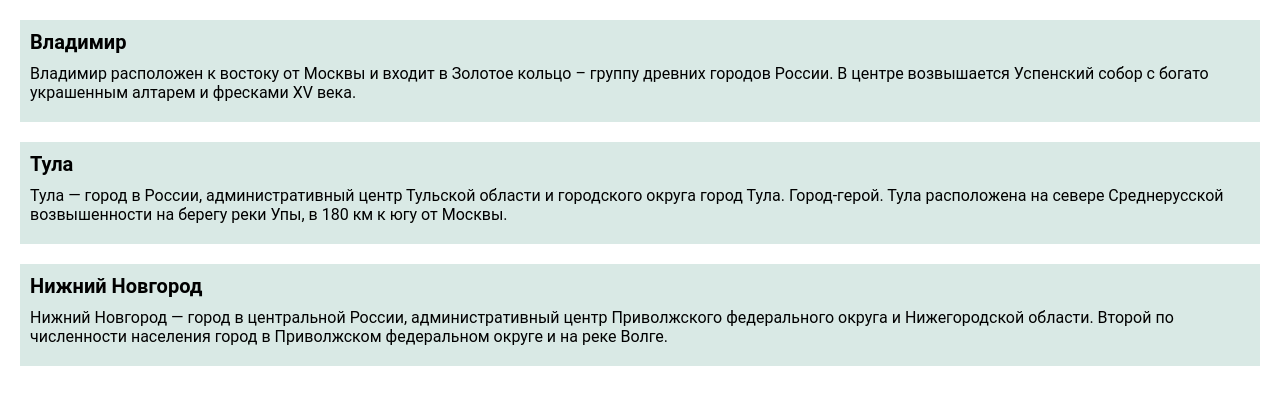
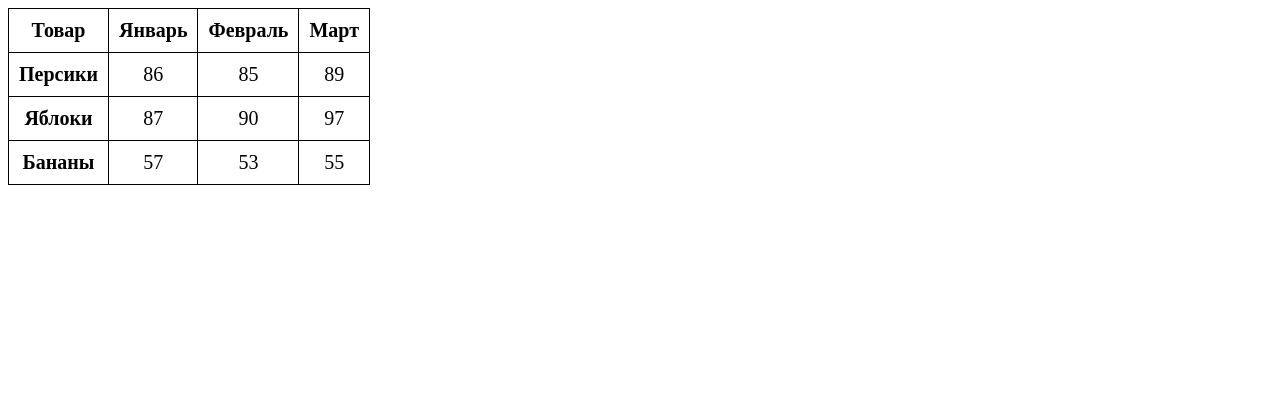
Before and after one commit to A-Kolesnikov/Webtech-Lessons, a plain HTML site: page index.html in a window 1280 px wide. Drawn offline with Linux system fonts and the light colour scheme.

Commit message:
Done 4.1.e6

```diff
--- a/CSS/style.css
+++ b/CSS/style.css
@@ -1,4 +1,29 @@
-/*4.1.e5*/
+/*4.1.e6*/
+table {
+    border-collapse: collapse;
+    border: 1px solid black;
+    font-size: 20px;
+    overflow: hidden;
+}
+th, td{
+    border: 1px solid black;
+    padding: 10px;
+    text-align: center;
+    position: relative;
+}
+td:hover{
+    background: #ff8052;
+}
+th:hover{
+    color: #ffffff;
+    background: #d84315;
+}
+
+
+
+
+
+/*4.1.e5
 *{
     margin: 0;
     padding: 0;
@@ -26,6 +51,7 @@
     font-size: 16px;
     margin-bottom: 10px;
   }
+  */
 
 /*4.1.e4
 button:hover{background: ;}
--- a/index.html
+++ b/index.html
@@ -1,4 +1,44 @@
-<!--Lesson 4.1.e5 -->
+<!--Lesson 4.1.e6 -->
+<!DOCTYPE html>
+<html lang="en">
+<head>
+    <meta charset="UTF-8">
+    <meta http-equiv="X-UA-Compatible" content="IE=edge">
+    <meta name="viewport" content="width=device-width, initial-scale=1.0">
+    <title>Task</title>
+    <link rel="stylesheet" href="CSS/style.css">
+</head>
+<body>
+<table>
+    <tr> <!-- первая строка, шапка таблицы -->
+        <th>Товар</th>  <!-- заголовок шапки -->
+        <th>Январь</th>
+        <th>Февраль</th>
+        <th>Март</th>
+    </tr>
+    <tr> <!-- вторая строка-->
+        <th>Персики</th>
+        <td>86</td>
+        <td>85</td>
+        <td>89</td>
+    </tr>
+    <tr> <!-- третья строка-->
+        <th>Яблоки</th>
+        <td>87</td>
+        <td>90</td>
+        <td>97</td>
+    </tr>
+    <tr> <!-- четвертая строка-->
+        <th>Бананы</th>
+        <td>57</td>
+        <td>53</td>
+        <td>55</td>
+    </tr>
+</table>
+</body>
+</html>
+
+<!--Lesson 4.1.e5
 <!DOCTYPE html>
 <html>
 <head>
@@ -21,7 +61,7 @@
     </div>
 </body>
 </html>
-
+-->
 
 <!--Lesson 4.1.e4
 <!DOCTYPE html>
```
Also changed, not shown: 1 other file.
